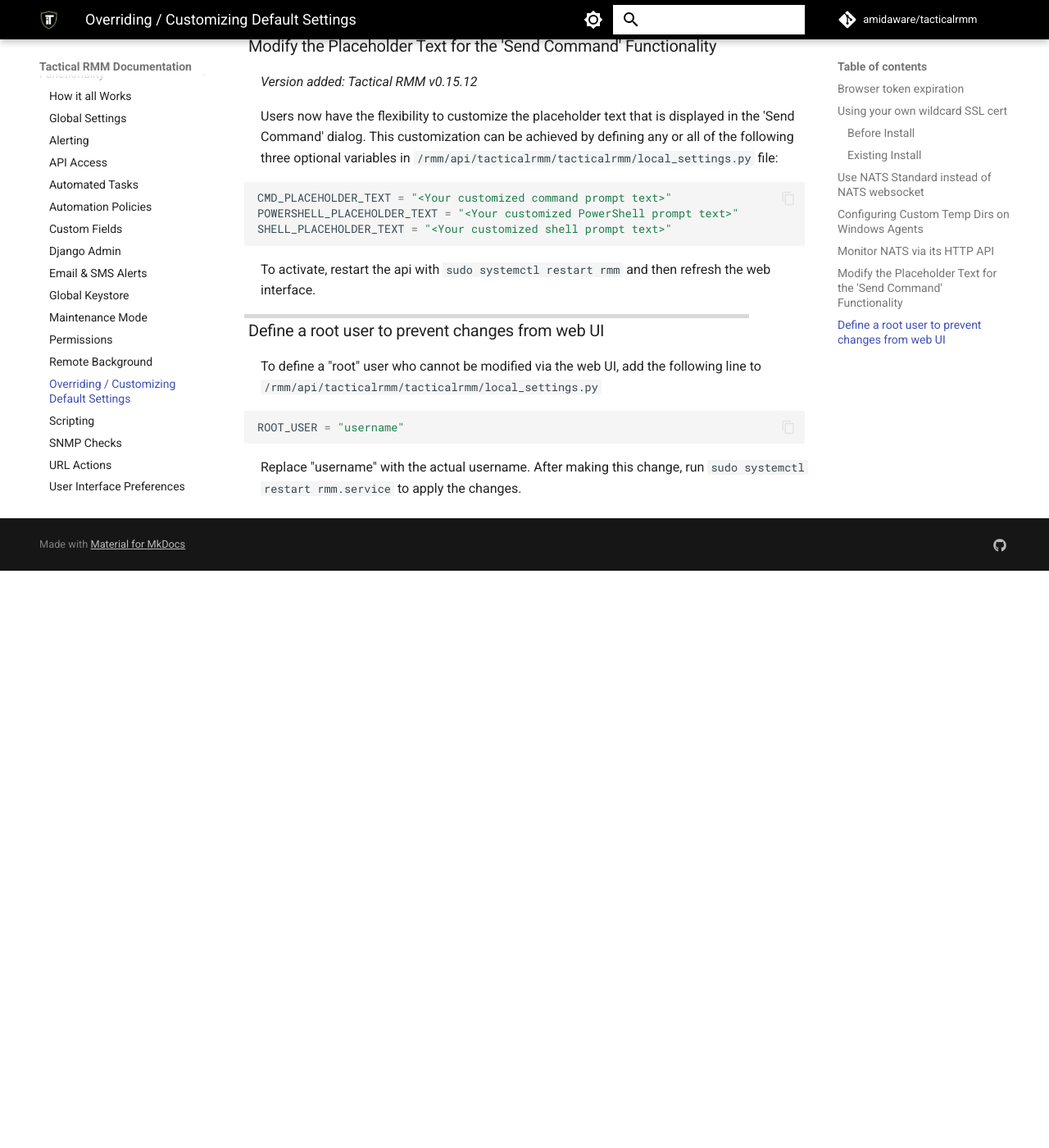
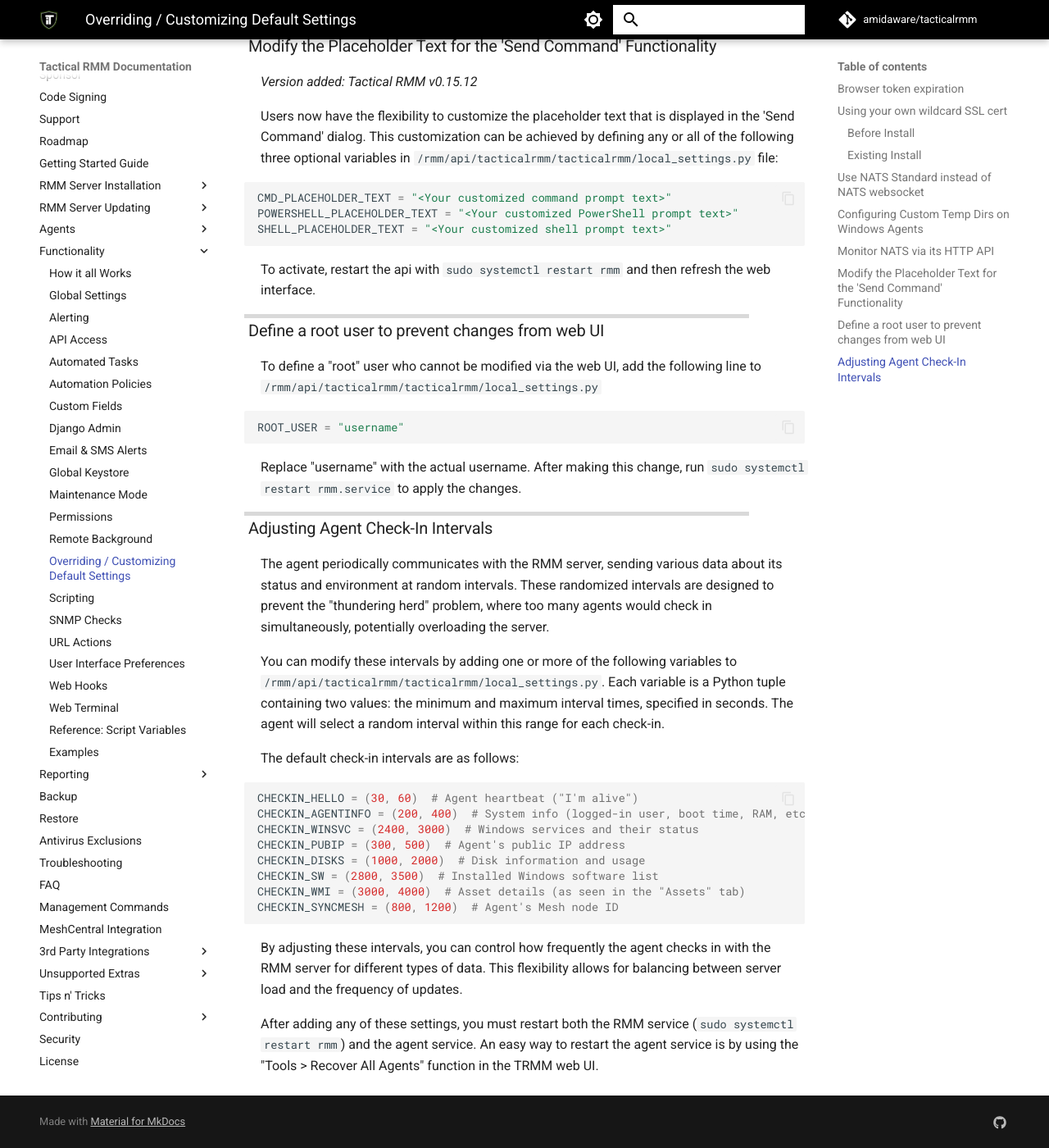
Before and after one commit to amidaware/trmm-docs, an MkDocs documentation site: the page built from docs/functions/settings_override.md, in a window 1280 px wide and 1400 px high, scrolled down 2821 px. Shown: the whole window at 82% size. Built offline with MkDocs 1.6.1 and Material for MkDocs 9.7.7, drawn with Linux system fonts in a browser that asks for light colours; comment, search, counter and statistics services are not loaded; before the commit the page ends 3517 px from its top, so only the background shows below that.

Commit message:
add agent check-in

````diff
--- a/docs/functions/settings_override.md
+++ b/docs/functions/settings_override.md
@@ -127,3 +127,26 @@
 ```
 
 Replace "username" with the actual username. After making this change, run `sudo systemctl restart rmm.service` to apply the changes.
+
+### Adjusting Agent Check-In Intervals
+
+The agent periodically communicates with the RMM server, sending various data about its status and environment at random intervals. These randomized intervals are designed to prevent the "thundering herd" problem, where too many agents would check in simultaneously, potentially overloading the server.
+
+You can modify these intervals by adding one or more of the following variables to `/rmm/api/tacticalrmm/tacticalrmm/local_settings.py`. Each variable is a Python tuple containing two values: the minimum and maximum interval times, specified in seconds. The agent will select a random interval within this range for each check-in.
+
+The default check-in intervals are as follows:
+
+```python
+CHECKIN_HELLO = (30, 60)  # Agent heartbeat ("I'm alive")
+CHECKIN_AGENTINFO = (200, 400)  # System info (logged-in user, boot time, RAM, etc.)
+CHECKIN_WINSVC = (2400, 3000)  # Windows services and their status
+CHECKIN_PUBIP = (300, 500)  # Agent's public IP address
+CHECKIN_DISKS = (1000, 2000)  # Disk information and usage
+CHECKIN_SW = (2800, 3500)  # Installed Windows software list
+CHECKIN_WMI = (3000, 4000)  # Asset details (as seen in the "Assets" tab)
+CHECKIN_SYNCMESH = (800, 1200)  # Agent's Mesh node ID
+```
+
+By adjusting these intervals, you can control how frequently the agent checks in with the RMM server for different types of data. This flexibility allows for balancing between server load and the frequency of updates.
+
+After adding any of these settings, you must restart both the RMM service (`sudo systemctl restart rmm`) and the agent service. An easy way to restart the agent service is by using the "Tools > Recover All Agents" function in the TRMM web UI.
````
